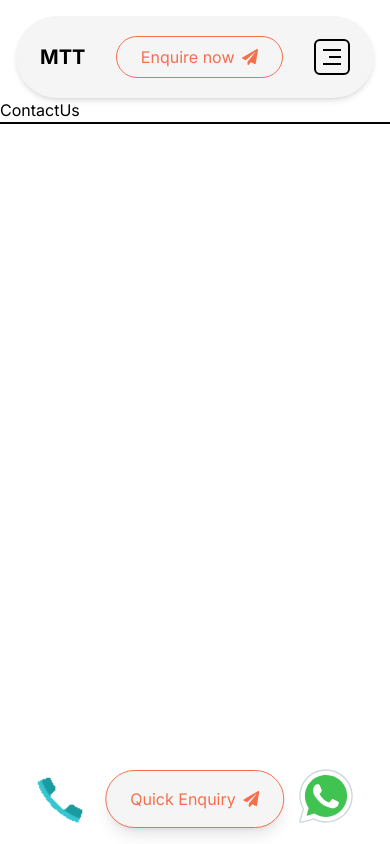
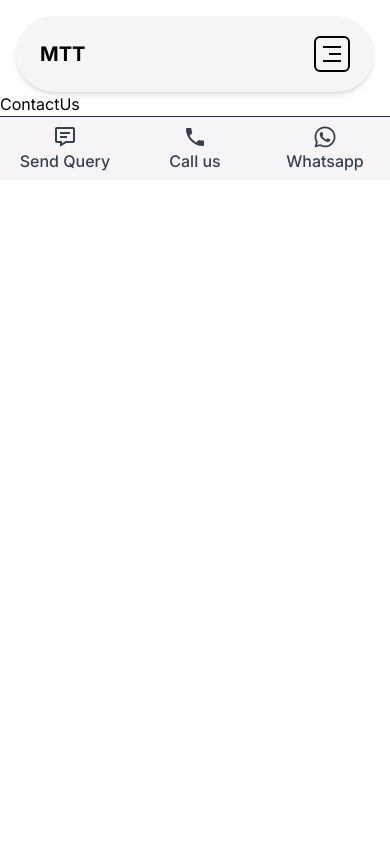
Before and after one commit to gauravhpanchal/MTT, a Next.js app: page /contact-us in a window 390 px wide. Built offline with nearby package versions, Linux system fonts and the light colour scheme.

Commit message:
bottom navbar

```diff
--- a/src/app/layout.js
+++ b/src/app/layout.js
@@ -3,12 +3,7 @@ import { Inter } from "next/font/google";
 import "./globals.css";
 import Navbar from "@/components/Navbar";
 import { useState } from "react";
-import QuickEnquiryButton from "@/components/QuickEnquiryButton";
-import { FaWhatsapp } from "react-icons/fa";
-import { IoCall } from "react-icons/io5";
-import phoneIcon from "@/images/phoneIcon.gif";
-import phoneMobile from "@/images/phoneMobile.png";
-import Image from "next/image";
+import BottomNav from "@/components/BottomNav";
 
 const inter = Inter({ subsets: ["latin"] });
 
@@ -46,7 +41,6 @@ export default function RootLayout({ children }) {
               closeModal={closeModal}
             />
             <button className="fixed bottom-8 left-8 bg-green-500 border-2 p-2 text-white rounded-full   hover:bg-green-600">
-              <IoCall className="h-10 w-10" />
               <Image src={phoneMobile} className="h-12 w-12" />
             </button>
             <a
@@ -83,61 +77,12 @@ export default function RootLayout({ children }) {
                   clip-rule="evenodd"
                 ></path>
               </svg>
-              {/* <FaWhatsapp className="h-10 w-10" /> */}
-        {/* </a> */}
-        {/* </div> */}
-        {/* </div> */}
-        {/* Mobile */}
-        <div className="md:hidden block border">
-          <div className="flex border-[#000]  items-center justify-between">
-            <QuickEnquiryButton
-              isOpen={isOpen}
-              openModal={openModal}
-              closeModal={closeModal}
-            />
-            <button className="fixed bottom-4 left-8 bg-green-500 text-white   rounded-full   hover:bg-green-600">
-              {/* <IoCall className="h-8 w-8 text-[#548bf1] " /> */}
-              <a href="tel:+919076182397">
-                <Image src={phoneIcon} className="h-14 w-14" />
-              </a>
-            </button>
-            <a
-              href="https://wa.me/8286112257"
-              className="fixed bottom-4 bg-[#fff]  right-8 bg-green-500 text-white   rounded-full hover:bg-green-600"
-            >
-              <svg
-                xmlns="http://www.w3.org/2000/svg"
-                x="0px"
-                y="0px"
-                viewBox="0 0 48 48"
-                className="h-16 w-16"
-              >
-                <path
-                  fill="#fff"
-                  d="M4.9,43.3l2.7-9.8C5.9,30.6,5,27.3,5,24C5,13.5,13.5,5,24,5c5.1,0,9.8,2,13.4,5.6	C41,14.2,43,18.9,43,24c0,10.5-8.5,19-19,19c0,0,0,0,0,0h0c-3.2,0-6.3-0.8-9.1-2.3L4.9,43.3z"
-                ></path>
-                <path
-                  fill="#fff"
-                  d="M4.9,43.8c-0.1,0-0.3-0.1-0.4-0.1c-0.1-0.1-0.2-0.3-0.1-0.5L7,33.5c-1.6-2.9-2.5-6.2-2.5-9.6	C4.5,13.2,13.3,4.5,24,4.5c5.2,0,10.1,2,13.8,5.7c3.7,3.7,5.7,8.6,5.7,13.8c0,10.7-8.7,19.5-19.5,19.5c-3.2,0-6.3-0.8-9.1-2.3	L5,43.8C5,43.8,4.9,43.8,4.9,43.8z"
-                ></path>
-                <path
-                  fill="#cfd8dc"
-                  d="M24,5c5.1,0,9.8,2,13.4,5.6C41,14.2,43,18.9,43,24c0,10.5-8.5,19-19,19h0c-3.2,0-6.3-0.8-9.1-2.3	L4.9,43.3l2.7-9.8C5.9,30.6,5,27.3,5,24C5,13.5,13.5,5,24,5 M24,43L24,43L24,43 M24,43L24,43L24,43 M24,4L24,4C13,4,4,13,4,24	c0,3.4,0.8,6.7,2.5,9.6L3.9,43c-0.1,0.3,0,0.7,0.3,1c0.2,0.2,0.4,0.3,0.7,0.3c0.1,0,0.2,0,0.3,0l9.7-2.5c2.8,1.5,6,2.2,9.2,2.2	c11,0,20-9,20-20c0-5.3-2.1-10.4-5.8-14.1C34.4,6.1,29.4,4,24,4L24,4z"
-                ></path>
-                <path
-                  fill="#40c351"
-                  d="M35.2,12.8c-3-3-6.9-4.6-11.2-4.6C15.3,8.2,8.2,15.3,8.2,24c0,3,0.8,5.9,2.4,8.4L11,33l-1.6,5.8	l6-1.6l0.6,0.3c2.4,1.4,5.2,2.2,8,2.2h0c8.7,0,15.8-7.1,15.8-15.8C39.8,19.8,38.2,15.8,35.2,12.8z"
-                ></path>
-                <path
-                  fill="#fff"
-                  fill-rule="evenodd"
-                  d="M19.3,16c-0.4-0.8-0.7-0.8-1.1-0.8c-0.3,0-0.6,0-0.9,0	s-0.8,0.1-1.3,0.6c-0.4,0.5-1.7,1.6-1.7,4s1.7,4.6,1.9,4.9s3.3,5.3,8.1,7.2c4,1.6,4.8,1.3,5.7,1.2c0.9-0.1,2.8-1.1,3.2-2.3	c0.4-1.1,0.4-2.1,0.3-2.3c-0.1-0.2-0.4-0.3-0.9-0.6s-2.8-1.4-3.2-1.5c-0.4-0.2-0.8-0.2-1.1,0.2c-0.3,0.5-1.2,1.5-1.5,1.9	c-0.3,0.3-0.6,0.4-1,0.1c-0.5-0.2-2-0.7-3.8-2.4c-1.4-1.3-2.4-2.8-2.6-3.3c-0.3-0.5,0-0.7,0.2-1c0.2-0.2,0.5-0.6,0.7-0.8	c0.2-0.3,0.3-0.5,0.5-0.8c0.2-0.3,0.1-0.6,0-0.8C20.6,19.3,19.7,17,19.3,16z"
-                  clip-rule="evenodd"
-                ></path>
-              </svg>
-              {/* <FaWhatsapp className="h-8 w-8 text-[#075E54]" /> */}
             </a>
           </div>
+        </div> */}
+        {/* Mobile */}
+        <div className=" sticky bottom-0">
+          <BottomNav />
         </div>
       </body>
     </html>
--- /dev/null
+++ b/src/components/BottomNav.js
@@ -0,0 +1,24 @@
+import { BiMessageDetail } from "react-icons/bi";
+import { IoMdCall } from "react-icons/io";
+import { FaWhatsapp } from "react-icons/fa";
+
+const BottomNav = () => {
+  return (
+    <div className="grid grid-cols-3 border-t-[1px] border-[#1F2937] text-[#374151] font-medium text-center w-screen m-0 p-0 h-16 bg-bgSecondary">
+      <div className="flex flex-col justify-center items-center">
+        <BiMessageDetail className="h-6 w-6" />
+        <a href="tel:+91 8286112257">Send Query</a>
+      </div>
+      <div className="flex flex-col justify-center items-center">
+        <IoMdCall className="h-6 w-6" />
+        <a href="tel:+919076182397">Call us</a>
+      </div>
+      <div className="flex flex-col justify-center items-center">
+        <FaWhatsapp className="h-6 w-6" />
+        <a href="https://wa.me/919076182397?">Whatsapp</a>
+      </div>
+    </div>
+  );
+};
+
+export default BottomNav;
--- a/src/components/Hero.js
+++ b/src/components/Hero.js
@@ -11,14 +11,14 @@ const Hero = () => {
       <div className="flex flex-col justify-center">
         <div className="flex md:flex-row items-center flex-col-reverse md:mx-32 mx-2">
           <div className=" flex-1 text-center">
-            <h4 className="text-base mt-8 font-bold text-secondary">
+            <h4 className="text-base mt-8 font-bold text-textSecondary">
               Best Outstation Cab Service in Mumbai
             </h4>
-            <h1 className="md:text-5xl text-3xl text-center mt-4 font-bold text-primary">
+            <h1 className="md:text-5xl text-3xl text-center mt-4 font-bold text-textPrimary">
               Get the best Deals on Outstation Cab services with Maharashtra
               Tour and Travel
             </h1>
-            <h4 className="text-lg text-secondary  mt-4 text-center font-semibold">
+            <h4 className="text-lg text-textSecondary  mt-4 text-center font-semibold">
               Explore Maharashtra hassle-free with our exclusive outstation cab
               deals at Maharashtra Tour and Travel. Book now for the ultimate
               journey through Maharashtra's wonders!
@@ -33,10 +33,10 @@ const Hero = () => {
           </div>
         </div>
         <div className="mx-auto mt-8 space-x-4 font-semibold">
-          <button className="px-4 py-2 border rounded-md border-primary text-primary hover:text-[#ffffff] hover:bg-primary ">
+          <button className="px-4 py-2 border rounded-md bg-buttonPrimary text-buttonText hover:text-buttonPrimary hover:bg-buttonText ">
             Enquire now
           </button>
-          <button className="px-4 py-2 border rounded-md border-primary text-primary hover:text-[#ffffff] hover:bg-primary">
+          <button className="px-4 py-2 border rounded-md border-buttonPrimary text-buttonPrimary hover:text-buttonText hover:bg-buttonPrimary">
             Contact us
           </button>
         </div>
@@ -59,14 +59,14 @@ const Hero = () => {
       {/* Section 2 - About us */}
       <div className="flex md:flex-row flex-col-reverse items-center gap-4 md:gap-16 md:px-32 px-4 py-8 ">
         <div className="flex-1 space-y-4 md:text-center">
-          <h4 className="text-base text-center text-secondary font-bold ">
+          <h4 className="text-base text-center text-textSecondary font-bold ">
             Know more about us
           </h4>
-          <h1 className="text-[32px] leading-9 text-primary text-center font-bold">
+          <h1 className="text-[32px] leading-9 text-textPrimary text-center font-bold">
             Maharashtra Tour and Travel: The Ultimate Destination with Premier
             Taxi Service in Mumbai
           </h1>
-          <h4 className="text-base text-secondary font-bold text-justify">
+          <h4 className="text-base text-textSecondary font-bold text-justify">
             Maharashtra Tour and Travel provides a comprehensive range of
             transportation services, including taxi, car, and bus rentals in{" "}
             {""}
--- a/src/components/Navbar.js
+++ b/src/components/Navbar.js
@@ -76,14 +76,14 @@ const Navbar = () => {
               <h1>MTT</h1>
             </Link>
           </div>
-          <div>
+          {/* <div>
             <button className="border text-[#F66F4D] flex gap-2 items-center border-[#F66F4D] py-2 px-6 rounded-full ">
               Enquire now{" "}
               <span>
                 <FaPaperPlane />
               </span>
             </button>
-          </div>
+          </div> */}
           <div className="flex items-center">
             <button
               onClick={() => setIsOpen(!isOpen)}
--- a/tailwind.config.js
+++ b/tailwind.config.js
@@ -7,10 +7,12 @@ module.exports = {
   ],
   theme: {
     colors: {
-      primary: "#F66F4D",
-      secondary: "#2E476B",
-      backGround: "#F5F5F5",
-      borderColor: "#334155",
+      textPrimary: "#222222",
+      textSecondary: "#777777",
+      buttonPrimary: "#5527d7",
+      buttonText: "#ffffff",
+      bgPrimary: "#ffffff",
+      bgSecondary: "#f6f4f6",
     },
     extend: {
       backgroundImage: {
```
Also changed, not shown: src/images/hero-top.jpg.
